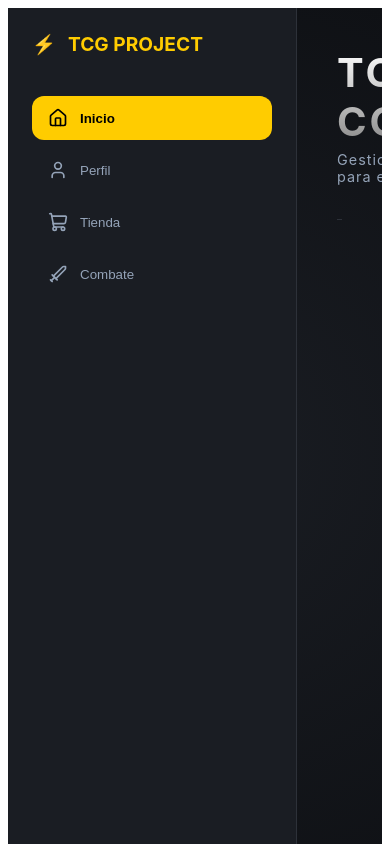
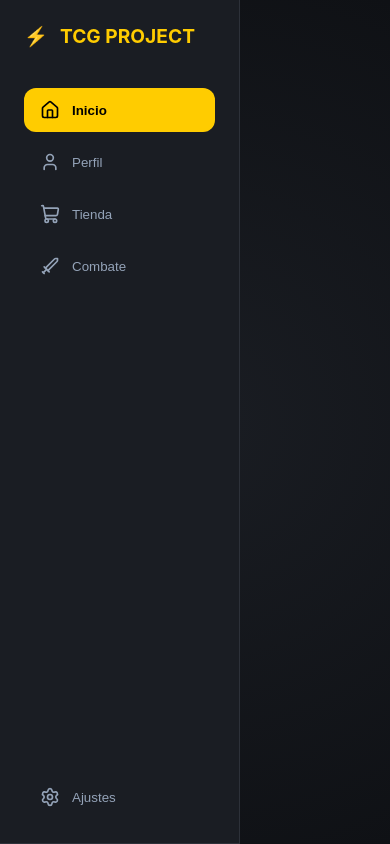
Before and after one commit to jotaFil98/TCG-Project, a React (Create React App) app in the folder Frontend/: page / in a window 390 px wide. Shown: the top 844 px of the page. Built offline with nearby package versions, Linux system fonts and the light colour scheme.

Commit message:
Cambios Responsive y creacion de las paginas archivos

```diff
--- a/Frontend/src/App.css
+++ b/Frontend/src/App.css
@@ -1,4 +1,17 @@
 /* 1. CONFIGURACIÓN DEL LAYOUT PRINCIPAL */
+
+/* Esto elimina el margen blanco */
+* {
+  margin: 0;
+  padding: 0;
+  box-sizing: border-box;
+}
+
+body {
+  background-color: #0f1115;
+  overflow-x: hidden;
+}
+
 .app-layout {
   display: flex;
   min-height: 100vh;
@@ -7,6 +20,22 @@
   background-attachment: fixed;
   color: white;
   font-family: 'Inter', sans-serif;
+}
+
+/* RESPONSIVE: Esto va FUERA de .app-layout */
+@media (max-width: 768px) {
+  .app-layout {
+    flex-direction: column; /* Apila menú arriba, contenido abajo */
+  }
+  .sidebar {
+    width: 100%;
+    height: auto;
+    border-right: none;
+    border-bottom: 1px solid #2d3139;
+  }
+  .main-content {
+    padding: 20px;
+  }
 }
 
 /* 2. CONTENIDO PRINCIPAL (DERECHA) */
--- /dev/null
+++ b/package.json
@@ -0,0 +1,5 @@
+{
+  "dependencies": {
+    "react-router-dom": "^7.14.2"
+  }
+}
```
Also changed, not shown: Frontend/src/pages/BatallaMenu.jsx (added), Frontend/src/pages/Home.jsx (added), Frontend/src/pages/Perfil.jsx (added), Frontend/src/pages/Tienda.jsx (added), 1 other file (tests, documents, lock files or other folders).
